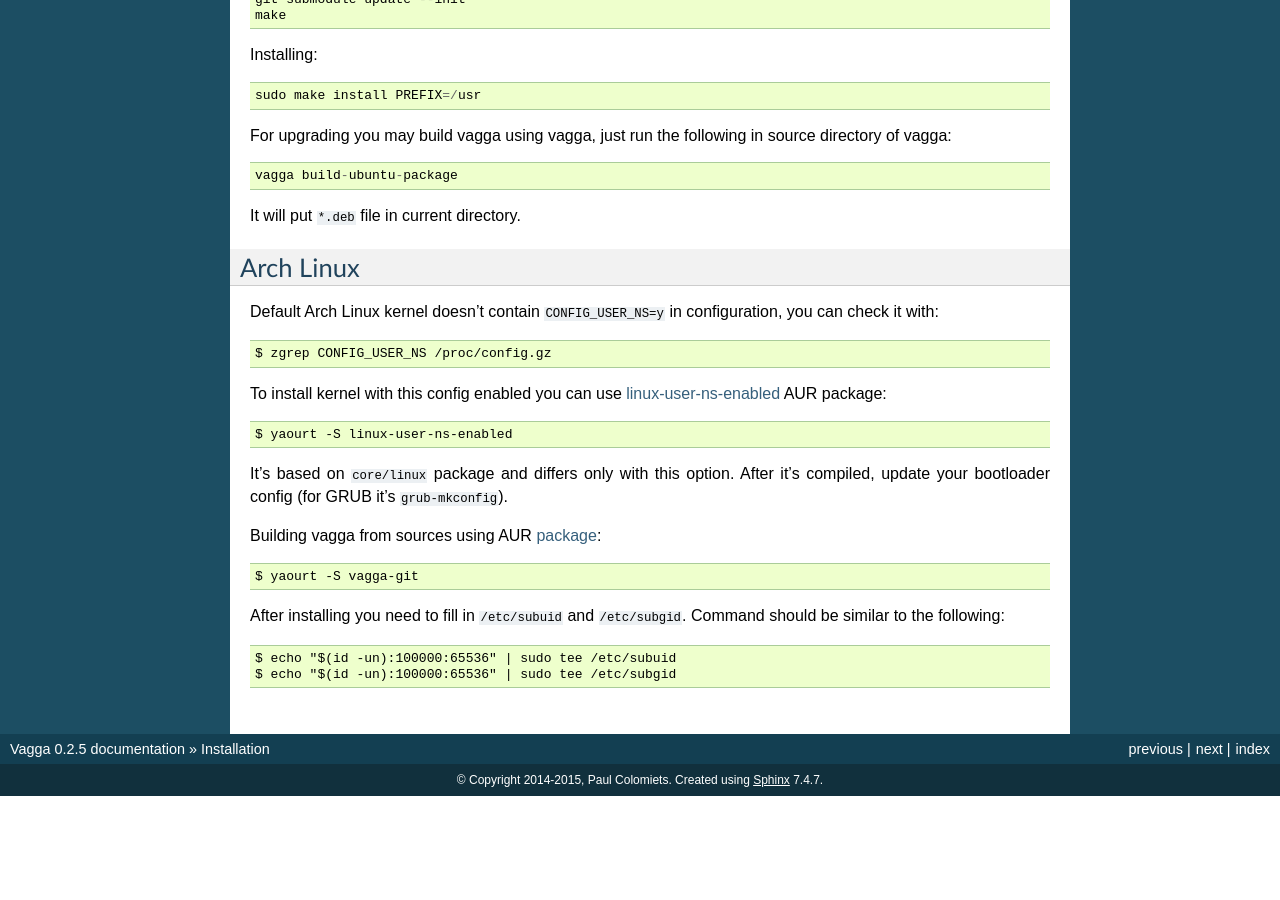
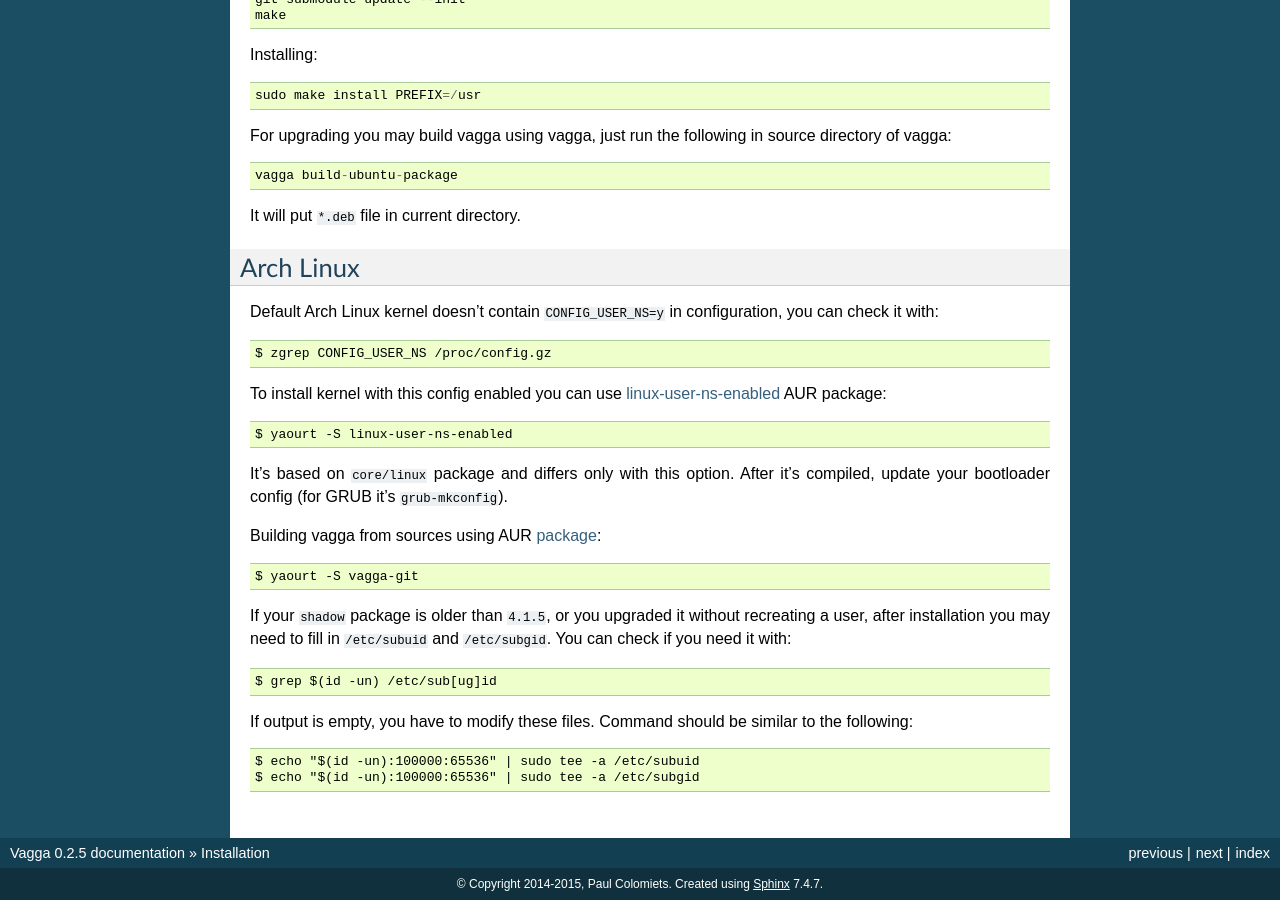
Before and after one commit to tailhook/vagga, a Sphinx documentation site: the page built from docs/installation.rst, in a window 1280 px wide and 900 px high, scrolled down 2911 px. Built offline with Sphinx 7.4.7, drawn with Linux system fonts in a browser that asks for light colours; before the commit the page ends 3707 px from its top, so only the background shows below that.

Commit message:
Note that modifying /etc/sub[ug]id is not required with new shadow

```diff
--- a/docs/installation.rst
+++ b/docs/installation.rst
@@ -210,11 +210,14 @@
 
     $ yaourt -S vagga-git
 
-After installing you need to fill in ``/etc/subuid`` and ``/etc/subgid``.
-Command should be similar to the following::
+If your ``shadow`` package is older than ``4.1.5``, or you upgraded it without recreating a user, after installation you may need to fill in ``/etc/subuid`` and ``/etc/subgid``. You can check if you need it with::
 
-    $ echo "$(id -un):100000:65536" | sudo tee /etc/subuid
-    $ echo "$(id -un):100000:65536" | sudo tee /etc/subgid
+    $ grep $(id -un) /etc/sub[ug]id
+
+If output is empty, you have to modify these files. Command should be similar to the following::
+
+    $ echo "$(id -un):100000:65536" | sudo tee -a /etc/subuid
+    $ echo "$(id -un):100000:65536" | sudo tee -a /etc/subgid
 
 
 .. _linux-user-ns-enabled: https://aur.archlinux.org/packages/linux-user-ns-enabled/
```
